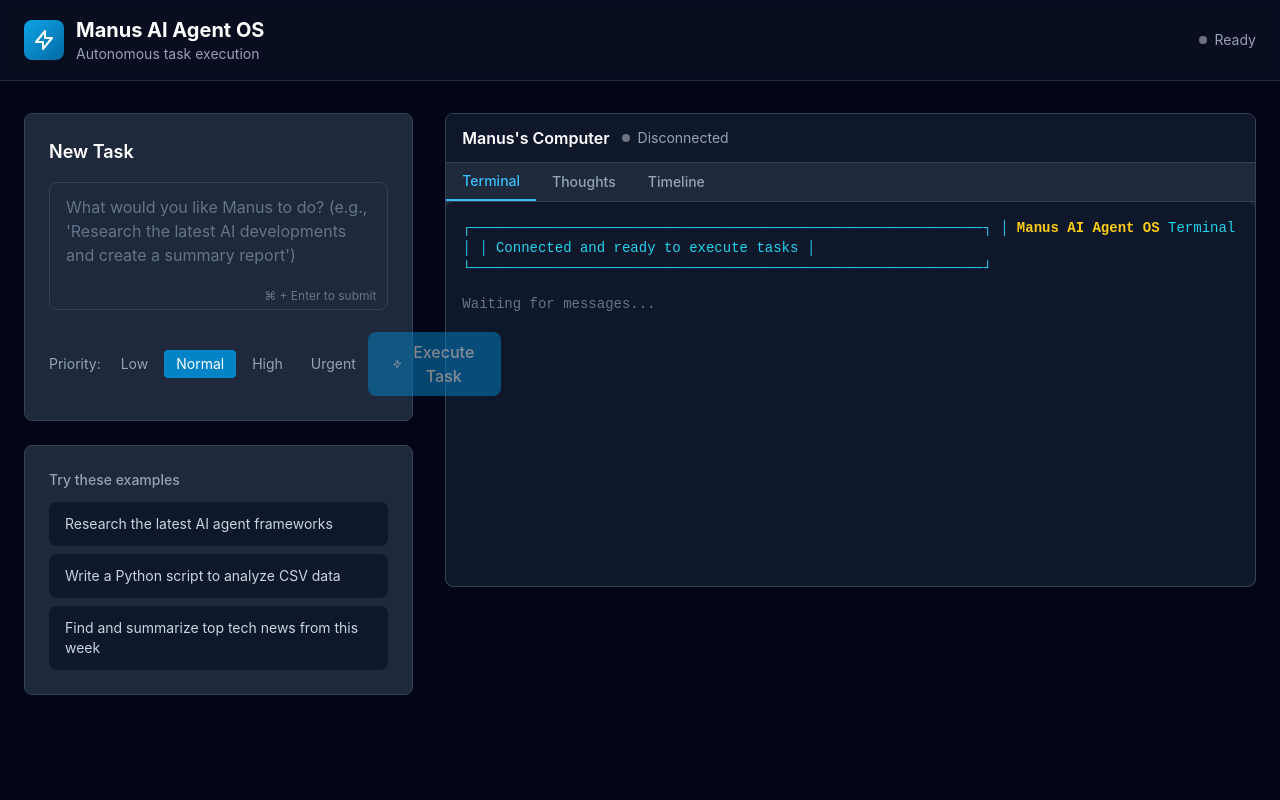
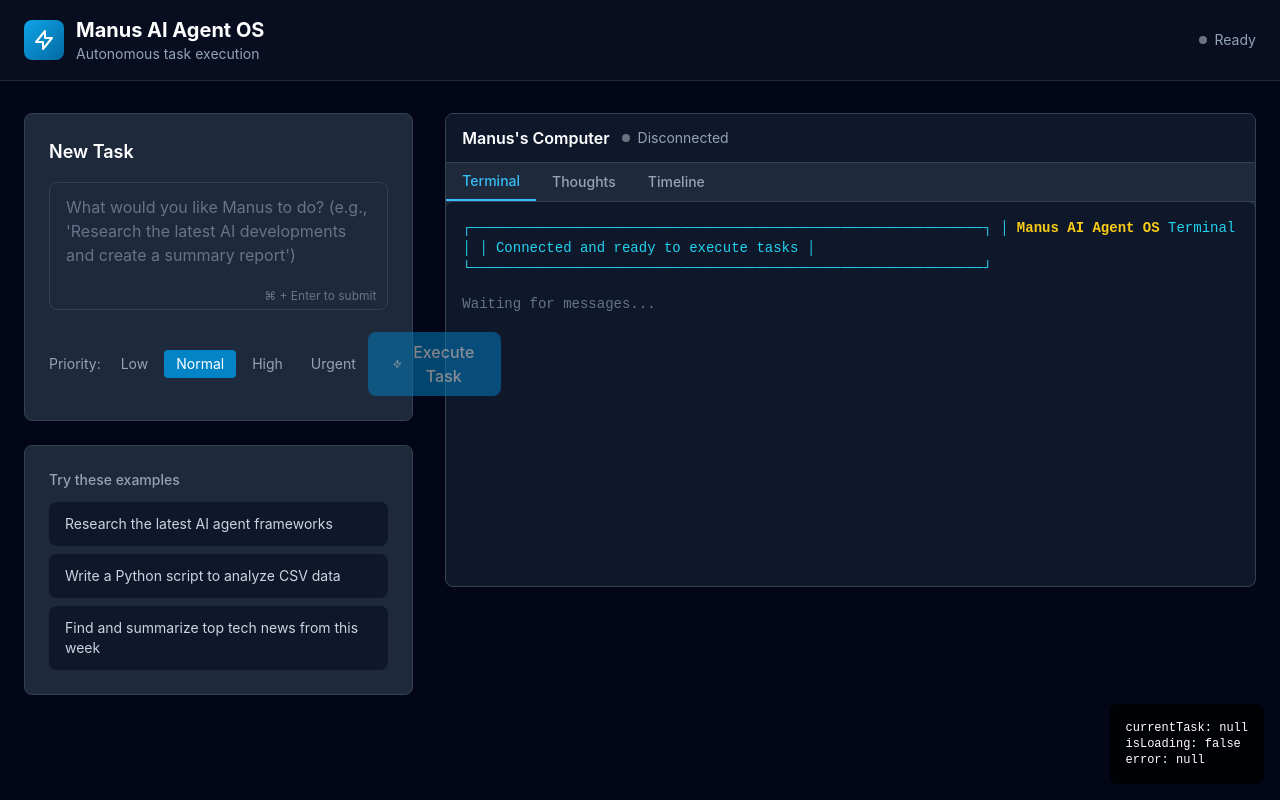
Before and after one commit to pyaesonegtckglay-dotcom/manus-ai-agent-os, a Next.js app in the folder frontend/: page / in a window 1280 px wide. Built offline with nearby package versions, Linux system fonts and the light colour scheme.

Commit message:
debug: Add debug panel to track state

```diff
--- a/frontend/app/page.tsx
+++ b/frontend/app/page.tsx
@@ -80,7 +80,10 @@
   }, [currentTask?.id]);
 
   const handleSubmitTask = async (description: string, priority: string) => {
+    console.log('[PAGE] handleSubmitTask START - description:', description);
+    console.log('[PAGE] Current isLoading:', isLoading);
     setIsLoading(true);
+    console.log('[PAGE] Set isLoading to true');
     setError(null);
     setMessages([]);
     console.log('[DEBUG] handleSubmitTask called:', description);
@@ -91,11 +94,13 @@
       const task = await createTask(description, priority);
       console.log('[DEBUG] Task created response:', task);
       setCurrentTask(task);
+      console.log('[PAGE] Set currentTask, isLoading still:', isLoading);
     } catch (err) {
       const errorMsg = err instanceof Error ? err.message : 'Failed to create task';
       console.error('[DEBUG] Task creation error:', err);
       setError(errorMsg);
     } finally {
+      console.log('[PAGE] Finally block - setting isLoading to false');
       setIsLoading(false);
     }
   };
@@ -205,6 +210,13 @@
           </div>
         )}
       </div>
+
+      {/* Debug State Display */}
+      <div className="fixed bottom-4 right-4 bg-black/80 text-white p-4 rounded-lg text-xs font-mono z-50">
+        <div>currentTask: {currentTask ? 'SET' : 'null'}</div>
+        <div>isLoading: {String(isLoading)}</div>
+        <div>error: {error || 'null'}</div>
+      </div>
     </main>
   );
 }
```
